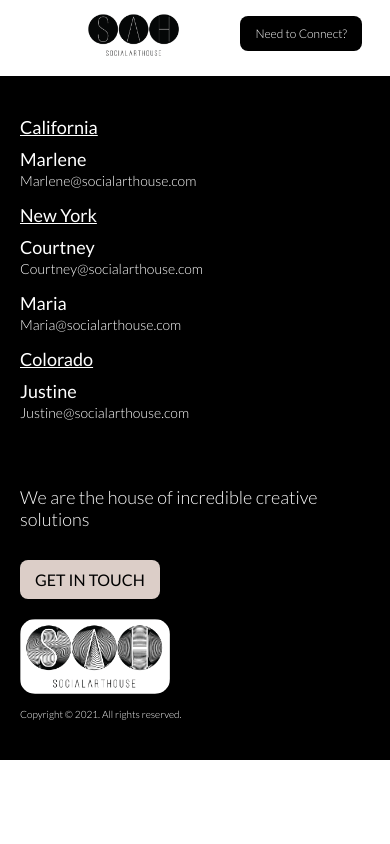
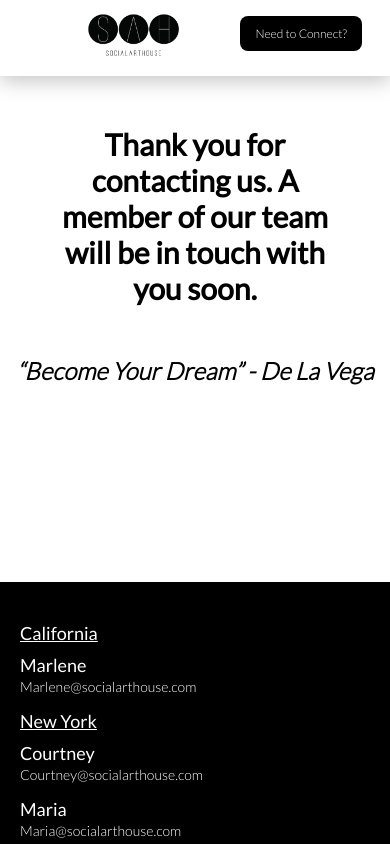
Before and after one commit to lfranckx/socialarthouse, a React (Create React App) app: page /thankyou in a window 390 px wide. Shown: the top 844 px of the page. Built offline with nearby package versions, Linux system fonts and the light colour scheme.

Commit message:
start card flip new effect / finish rthank you page

```diff
--- a/src/App.js
+++ b/src/App.js
@@ -6,6 +6,7 @@ import Navbar from './components/Navbar';
 import Homepage from './components/Homepage';
 import ContactForm from './components/ContactForm';
 import Footer from './components/Footer';
+import ThankYou from './components/ThankYouPage';
 
 
 function App() {
@@ -15,6 +16,7 @@ function App() {
         <Switch>
           <Route exact path="/" component={Homepage} />
           <Route exact path='/contact' component={ContactForm} />
+          <Route exact path='/thankyou' component={ThankYou} />
         </Switch>
         <Footer />
     </div>
--- a/src/components/ContactForm.js
+++ b/src/components/ContactForm.js
@@ -18,7 +18,7 @@ const ContactForm = () => {
 
         emailjs.sendForm('service_lfs5csq', 'template_qhm0n59', e.target, 'user_4ZnH44kohKcJmQhnL2VGX')
             .then(res => {
-                history.push('/');
+                history.push('/thankyou');
             })
             .catch(err => console.log(err));
     }
@@ -39,7 +39,7 @@ const ContactForm = () => {
                     <div>
                         <input
                             type="text"
-                            name="first_name"
+                            name="name"
                             placeholder='Your Name'
                         />
                     </div>
--- /dev/null
+++ b/src/components/ThankYouPage.js
@@ -0,0 +1,18 @@
+import React from 'react';
+import { useSpring, animated } from 'react-spring';
+import '../styles/ThankYou.scss';
+
+export default function ThankYou() {
+    const props = useSpring({ to: { opacity: 1 }, from: { opacity: 0 } })
+
+    return (
+        <main>
+            <animated.div style={props} id="thankyou">
+                <h2 className='h1'>Thank you for contacting us. A member of our team will be in touch with you soon.</h2>
+                <animated.div style={props}>
+                    <h3>&#8220;Become Your Dream&#8221; - De La Vega</h3>
+                </animated.div>
+            </animated.div>
+        </main>
+    )
+}
--- /dev/null
+++ b/src/styles/ThankYou.scss
@@ -0,0 +1,57 @@
+#thankyou {
+    min-height: 60vh;
+    padding: 100px 10px 0;
+
+    h2.h1 {
+        font-size: 42px;
+        max-width: 80%;
+        margin: auto;
+        padding-bottom: 50px;
+        font-family: 'Lato-Reg';
+    }
+
+    h3 {
+        font-family: 'Lato';
+        font-style: italic;
+        font-size: 38px;
+    }
+}
+
+@media (max-width: 910px) {
+    #thankyou {
+        h2.h1 {
+            font-size: 36px;
+        }
+
+        h3 {
+            font-family: 'Lato';
+            font-style: italic;
+            font-size: 32px;
+        }
+    }
+}
+
+@media (max-width: 650px) {
+    #thankyou {
+        padding: 50px 10px;
+        h2.h1 {
+            font-size: 30px;
+        }
+
+        h3 {
+            font-family: 'Lato';
+            font-style: italic;
+            font-size: 24px;
+            padding-bottom: 25px;
+        }
+    }
+}
+
+@media (max-width: 350px) {
+    #thankyou {
+        h2.h1 {
+            max-width: 100%;
+            font-size: 24px;
+        }
+    }
+}
```
